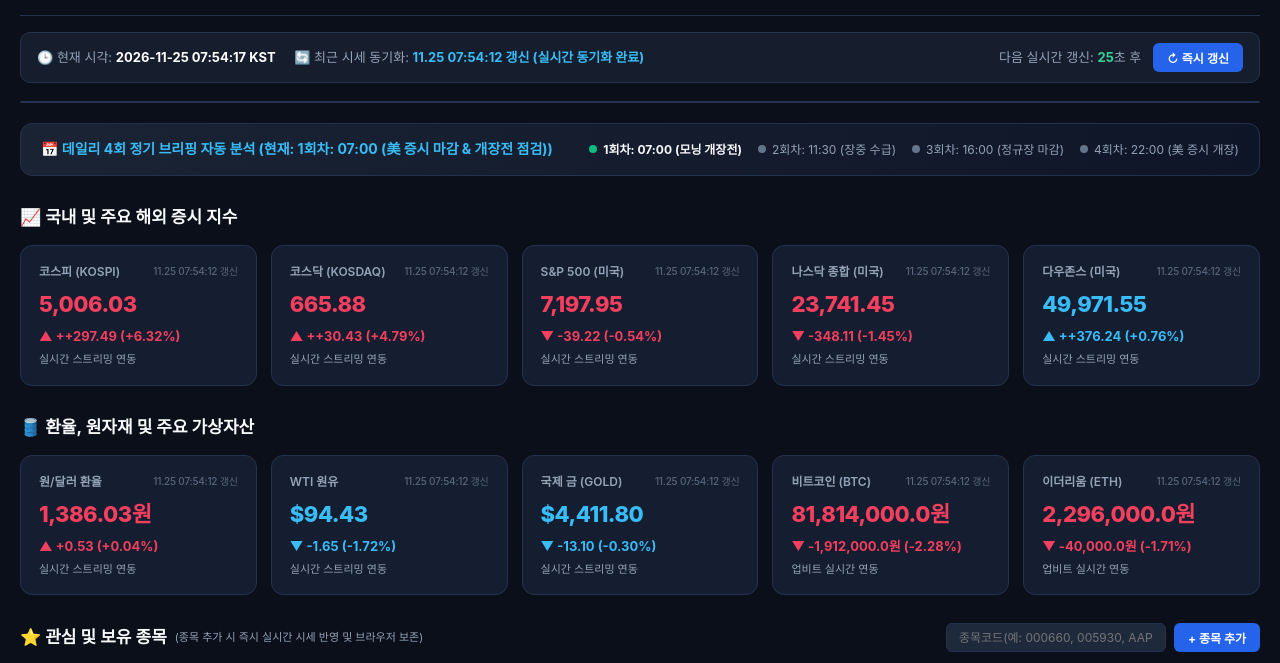
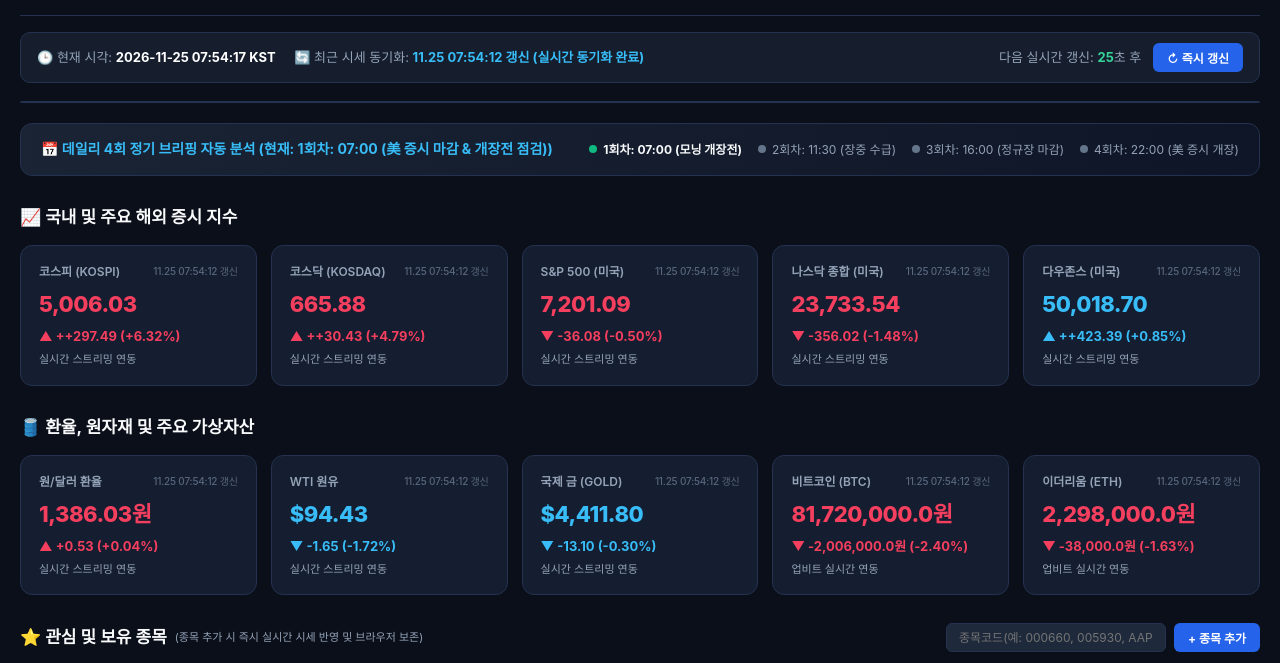
Before and after one commit to superbcool87/market-dashboard, a plain HTML site: page index.html in a window 1280 px wide. Shown: the part 86-749 px from the top of the page. Drawn offline with Linux system fonts and the light colour scheme; no server answers; a script that the page names is missing.

Commit message:
Auto-update market dashboard [skip ci]

```diff
--- a/index.html
+++ b/index.html
@@ -224,8 +224,8 @@
         <span class="card-label">S&P 500 (미국)</span>
         <span class="card-time" id="time-spx">실시간 조회 중...</span>
       </div>
-      <div class="card-val up" id="val-spx">7,197.95</div>
-      <div class="card-chg up" id="rate-spx">▼ -39.22 (-0.54%)</div>
+      <div class="card-val up" id="val-spx">7,201.09</div>
+      <div class="card-chg up" id="rate-spx">▼ -36.08 (-0.50%)</div>
       <div class="card-desc">실시간 스트리밍 연동</div>
     </div>
     <div class="card" id="card-nasdaq">
@@ -233,8 +233,8 @@
         <span class="card-label">나스닥 종합 (미국)</span>
         <span class="card-time" id="time-nasdaq">실시간 조회 중...</span>
       </div>
-      <div class="card-val up" id="val-nasdaq">23,741.45</div>
-      <div class="card-chg up" id="rate-nasdaq">▼ -348.11 (-1.45%)</div>
+      <div class="card-val up" id="val-nasdaq">23,733.54</div>
+      <div class="card-chg up" id="rate-nasdaq">▼ -356.02 (-1.48%)</div>
       <div class="card-desc">실시간 스트리밍 연동</div>
     </div>
     <div class="card" id="card-dow">
@@ -242,8 +242,8 @@
         <span class="card-label">다우존스 (미국)</span>
         <span class="card-time" id="time-dow">실시간 조회 중...</span>
       </div>
-      <div class="card-val down" id="val-dow">49,971.55</div>
-      <div class="card-chg down" id="rate-dow">▲ ++376.24 (+0.76%)</div>
+      <div class="card-val down" id="val-dow">50,018.70</div>
+      <div class="card-chg down" id="rate-dow">▲ ++423.39 (+0.85%)</div>
       <div class="card-desc">실시간 스트리밍 연동</div>
     </div>
   </div>
@@ -285,8 +285,8 @@
         <span class="card-label">비트코인 (BTC)</span>
         <span class="card-time" id="time-btc">실시간 조회 중...</span>
       </div>
-      <div class="card-val up" id="val-btc">81,814,000.0원</div>
-      <div class="card-chg up" id="rate-btc">▼ -1,912,000.0원 (-2.28%)</div>
+      <div class="card-val up" id="val-btc">81,720,000.0원</div>
+      <div class="card-chg up" id="rate-btc">▼ -2,006,000.0원 (-2.40%)</div>
       <div class="card-desc">업비트 실시간 연동</div>
     </div>
     <div class="card" id="card-eth">
@@ -294,8 +294,8 @@
         <span class="card-label">이더리움 (ETH)</span>
         <span class="card-time" id="time-eth">실시간 조회 중...</span>
       </div>
-      <div class="card-val up" id="val-eth">2,296,000.0원</div>
-      <div class="card-chg up" id="rate-eth">▼ -40,000.0원 (-1.71%)</div>
+      <div class="card-val up" id="val-eth">2,298,000.0원</div>
+      <div class="card-chg up" id="rate-eth">▼ -38,000.0원 (-1.63%)</div>
       <div class="card-desc">업비트 실시간 연동</div>
     </div>
   </div>
```
